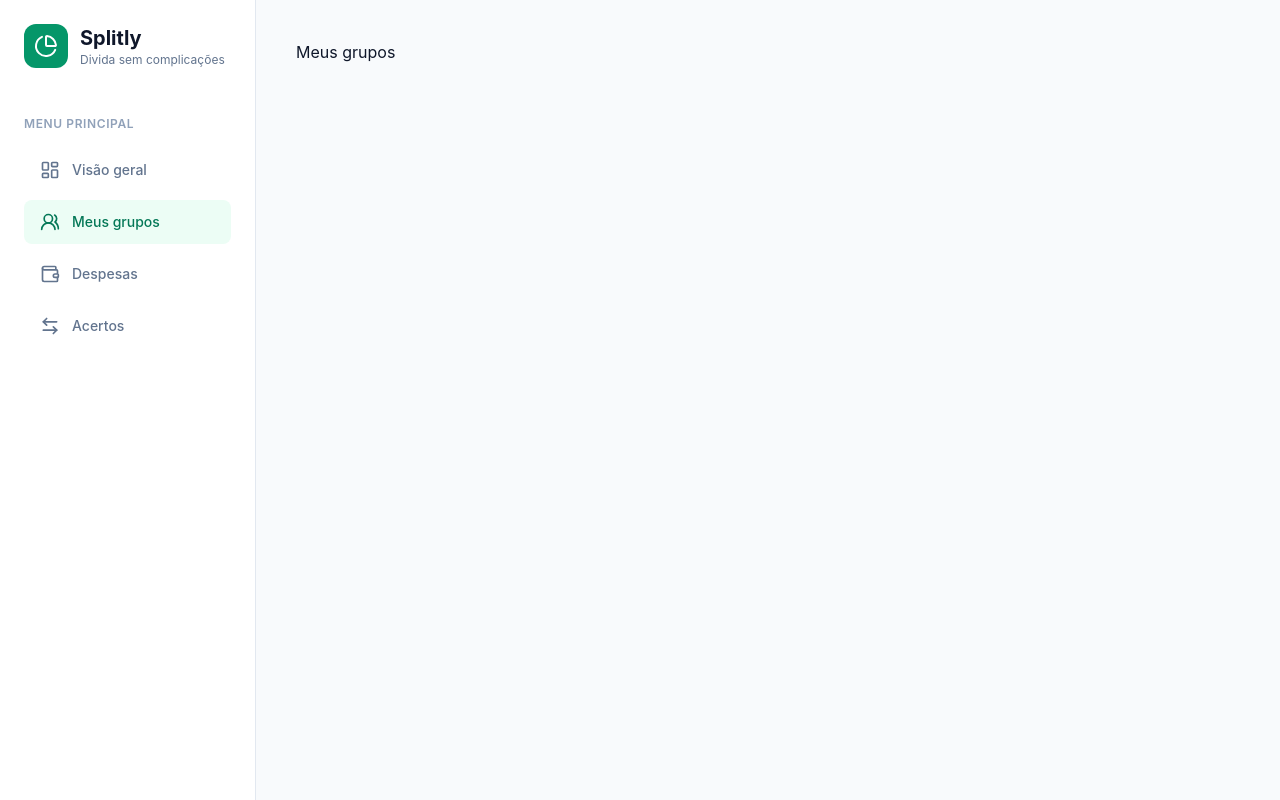
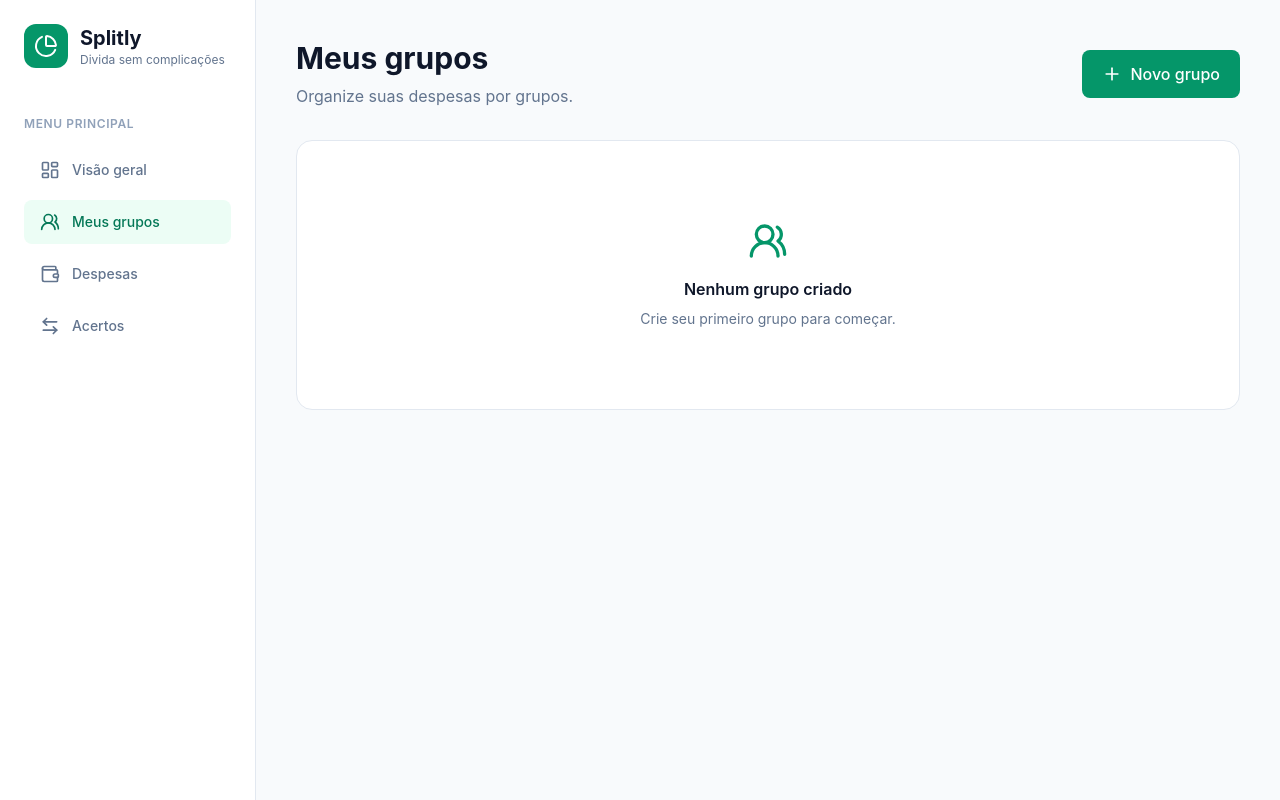
Before and after one commit to biafranco/splitly, a React (Vite) app: page /groups in a window 1280 px wide. Built offline with nearby package versions, Linux system fonts and the light colour scheme.

Commit message:
feat: implement group management page

```diff
--- a/src/App.tsx
+++ b/src/App.tsx
@@ -6,6 +6,7 @@ import {
 } from 'react-router-dom';
 import { AppLayout } from './components/layout/AppLayout';
 import { Dashboard } from './pages/Dashboard';
+import { Groups } from './pages/Groups';
 
 function App() {
   return (
@@ -13,7 +14,7 @@ function App() {
       <Routes>
         <Route element={<AppLayout />}>
           <Route index element={<Dashboard />} />
-          <Route path="groups" element={<h2>Meus grupos</h2>} />
+          <Route path="groups" element={<Groups />} />
           <Route path="expenses" element={<h2>Despesas</h2>} />
           <Route path="settlements" element={<h2>Acertos</h2>} />
         </Route>
--- /dev/null
+++ b/src/pages/Groups.tsx
@@ -0,0 +1,93 @@
+
+import { useState } from 'react';
+import { Plus, UsersRound } from 'lucide-react';
+import { useGroups } from '../features/groups/useGroups';
+import { GroupCard } from '../features/groups/GroupCard';
+import { GroupForm } from '../features/groups/GroupForm';
+import type { Group } from '../domain/entities/group';
+
+export function Groups() {
+  const { groups, addGroup, editGroup, deleteGroup } = useGroups();
+
+  const [isFormOpen, setIsFormOpen] = useState(false);
+  const [editingGroup, setEditingGroup] = useState<Group>();
+
+  function openCreateForm() {
+    setEditingGroup(undefined);
+    setIsFormOpen(true);
+  }
+
+  function handleSubmit(name: string, description: string) {
+    if (editingGroup) {
+      editGroup(editingGroup.id, { name, description });
+    } else {
+      addGroup(name, description);
+    }
+  }
+
+  function handleDelete(group: Group) {
+    if (window.confirm(`Deseja excluir o grupo "${group.name}" e todos os seus dados?`)) {
+      deleteGroup(group.id);
+    }
+  }
+
+  return (
+    <div className="mx-auto max-w-7xl space-y-8">
+      <header className="flex flex-wrap items-center justify-between gap-4">
+        <div>
+          <h2 className="text-3xl font-bold">Meus grupos</h2>
+          <p className="mt-2 text-slate-500">
+            Organize suas despesas por grupos.
+          </p>
+        </div>
+
+        <button
+          onClick={openCreateForm}
+          className="flex items-center gap-2 rounded-lg bg-primary-600 px-5 py-3 font-medium text-white hover:bg-primary-700"
+        >
+          <Plus size={20} />
+          Novo grupo
+        </button>
+      </header>
+
+      {groups.length === 0 ? (
+        <section className="rounded-2xl border border-slate-200 bg-white py-20 text-center">
+          <UsersRound
+            size={40}
+            className="mx-auto mb-4 text-primary-600"
+          />
+
+          <h3 className="font-semibold">
+            Nenhum grupo criado
+          </h3>
+
+          <p className="mt-2 text-sm text-slate-500">
+            Crie seu primeiro grupo para começar.
+          </p>
+        </section>
+      ) : (
+        <section className="grid gap-5 sm:grid-cols-2 xl:grid-cols-3">
+          {groups.map((group) => (
+            <GroupCard
+              key={group.id}
+              group={group}
+              onEdit={() => {
+                setEditingGroup(group);
+                setIsFormOpen(true);
+              }}
+              onDelete={() => handleDelete(group)}
+            />
+          ))}
+        </section>
+      )}
+
+      {isFormOpen && (
+        <GroupForm
+          group={editingGroup}
+          onSubmit={handleSubmit}
+          onClose={() => setIsFormOpen(false)}
+        />
+      )}
+    </div>
+  );
+}
```
